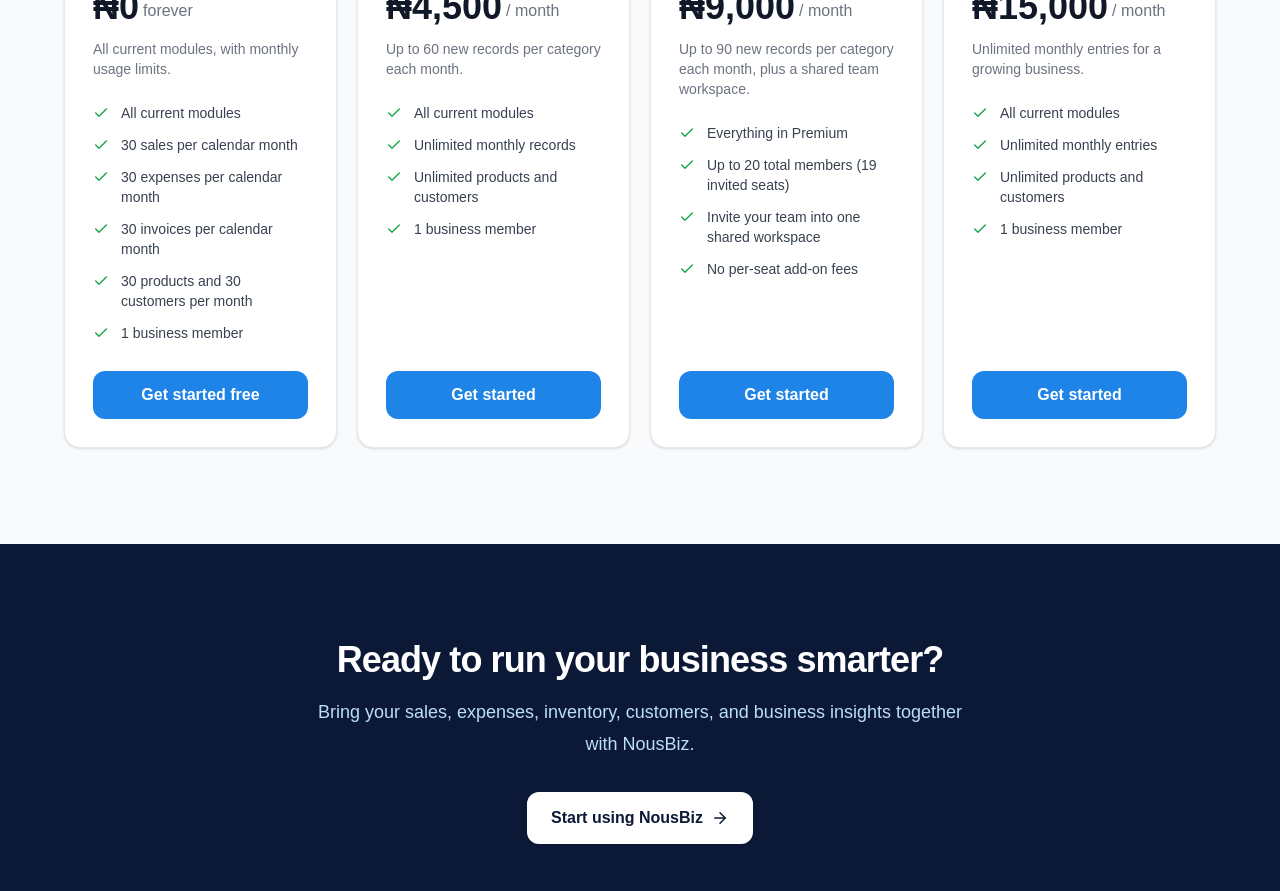
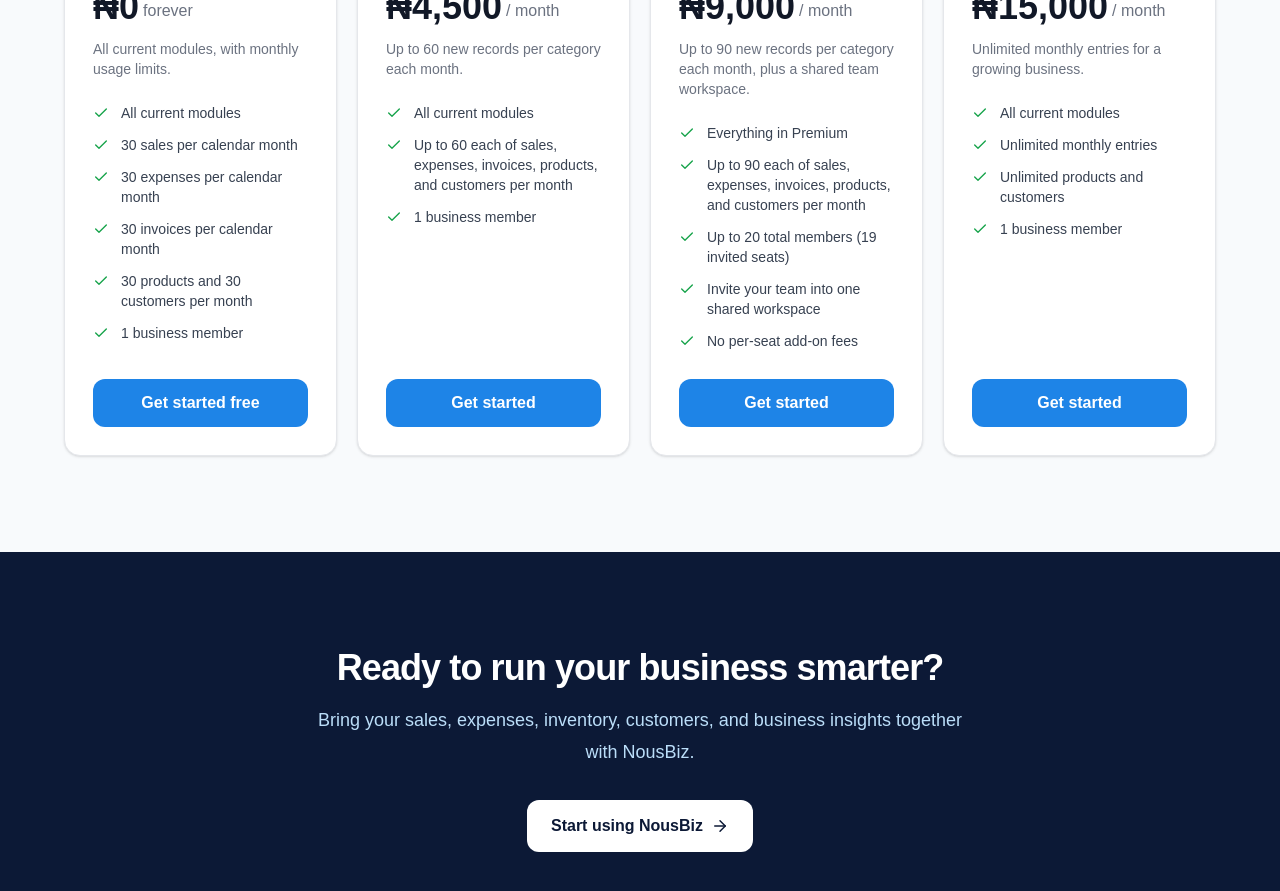
Before and after one commit to BoluOladipo/nousBiz2, a Next.js app: page / in a window 1280 px wide. Shown: the part 2380-3271 px from the top of the page. Built offline with nearby package versions, Linux system fonts and the light colour scheme; no server answers.

Commit message:
Show Premium and Enterprise monthly entry caps

```diff
--- a/app/page.tsx
+++ b/app/page.tsx
@@ -360,18 +360,18 @@ export default function Home() {
                   : plan === "premium"
                     ? [
                         "All current modules",
-                        "Unlimited monthly records",
-                        "Unlimited products and customers",
+                        `Up to ${details.recordLimit} each of sales, expenses, invoices, products, and customers per month`,
                         "1 business member",
                       ]
                     : plan === "enterprise"
                       ? [
-                        "Everything in Premium",
-                        `Up to ${details.memberLimit} total members (19 invited seats)`,
-                        "Invite your team into one shared workspace",
-                        "No per-seat add-on fees",
-
-                        ]: [
+                          "Everything in Premium",
+                          `Up to ${details.recordLimit} each of sales, expenses, invoices, products, and customers per month`,
+                          `Up to ${details.memberLimit} total members (19 invited seats)`,
+                          "Invite your team into one shared workspace",
+                          "No per-seat add-on fees",
+                        ]
+                      : [
                           "All current modules",
                           "Unlimited monthly entries",
                           "Unlimited products and customers",
```
